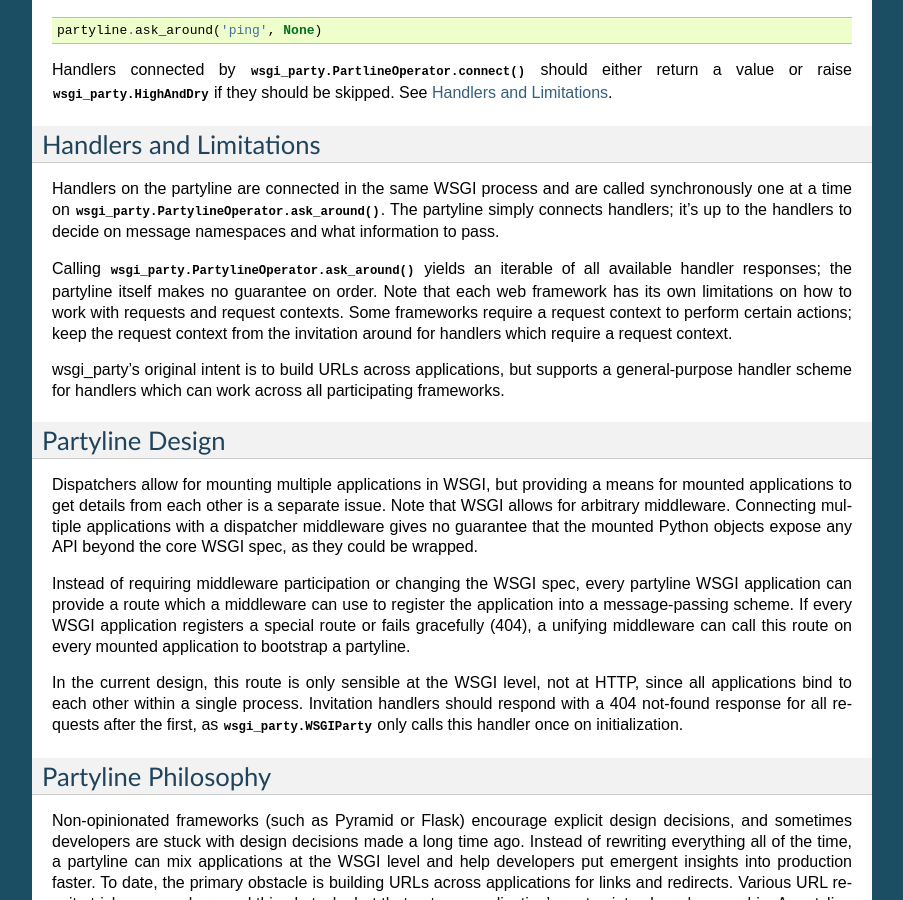
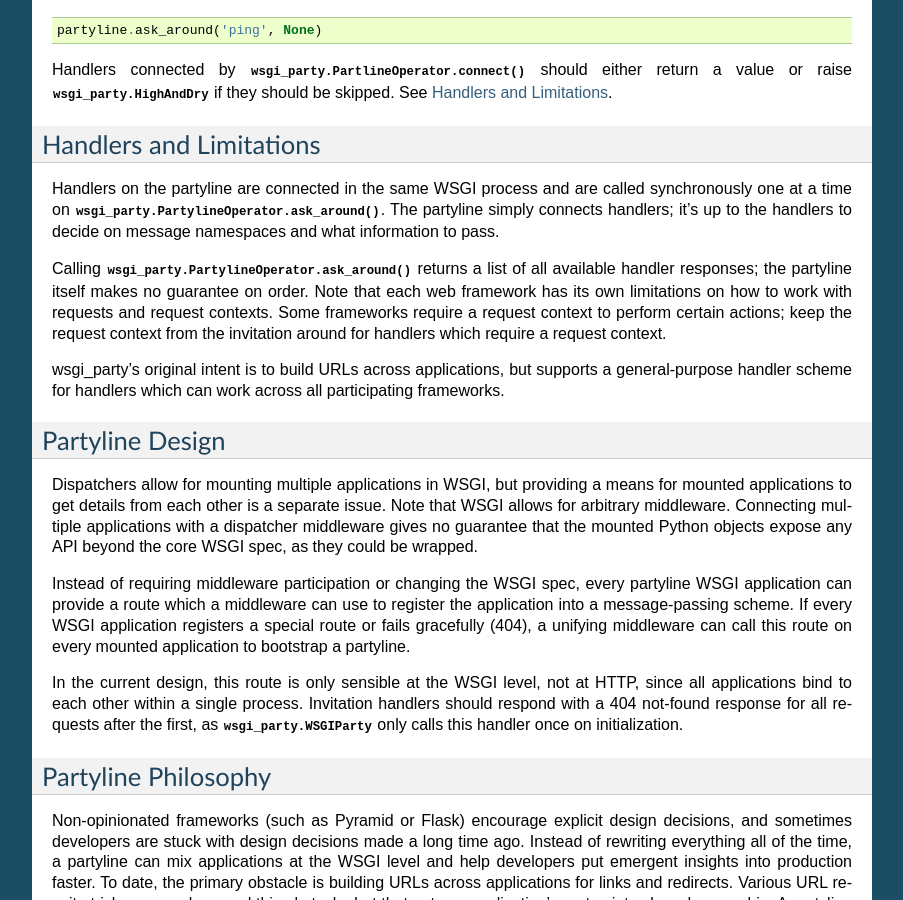
Before and after one commit to rduplain/wsgi_party, a Sphinx documentation site: the page built from docs/index.rst, in a window 1280 px wide and 900 px high, scrolled down 1270 px. Shown: the whole window, without its empty margins (198-1101 px from the left). Built offline with Sphinx 7.4.7, drawn with Linux system fonts in a browser that asks for light colours.

Commit message:
Touch up docs.

```diff
--- a/docs/index.rst
+++ b/docs/index.rst
@@ -97,11 +97,11 @@ synchronously one at a time on :meth:`wsgi_party.PartylineOperator.ask_around`.
 The partyline simply connects handlers; it's up to the handlers to decide on
 message namespaces and what information to pass.
 
-Calling :meth:`wsgi_party.PartylineOperator.ask_around` yields an iterable of
-all available handler responses; the partyline itself makes no guarantee on
-order.  Note that each web framework has its own limitations on how to work
-with requests and request contexts.  Some frameworks require a request context
-to perform certain actions; keep the request context from the invitation around
+Calling :meth:`wsgi_party.PartylineOperator.ask_around` returns a list of all
+available handler responses; the partyline itself makes no guarantee on order.
+Note that each web framework has its own limitations on how to work with
+requests and request contexts.  Some frameworks require a request context to
+perform certain actions; keep the request context from the invitation around
 for handlers which require a request context.
 
 wsgi_party's original intent is to build URLs across applications, but supports
```
Also changed, not shown: wsgi_party.py (+7 -7 lines).
